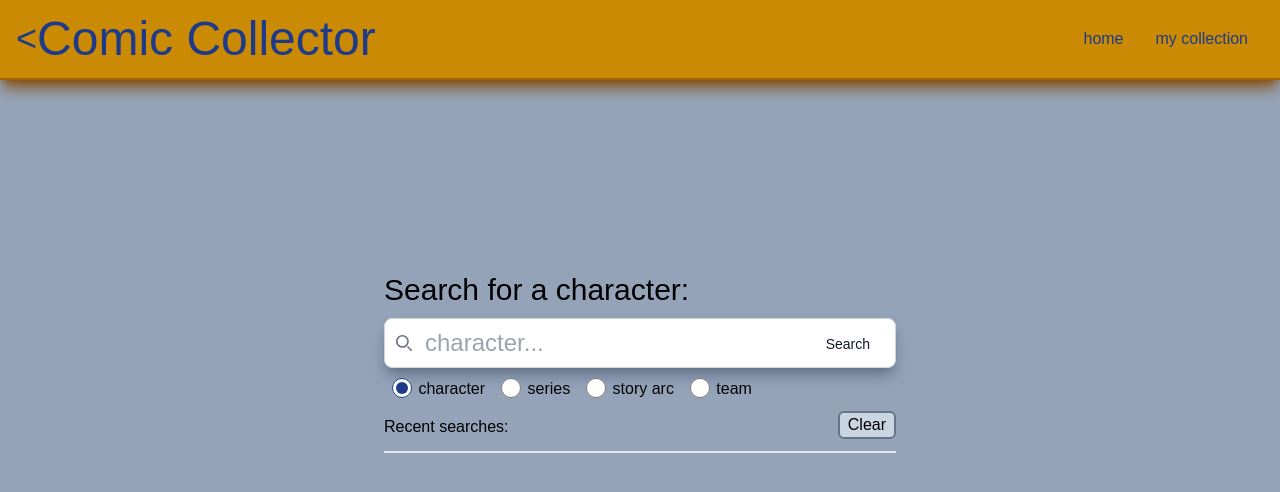
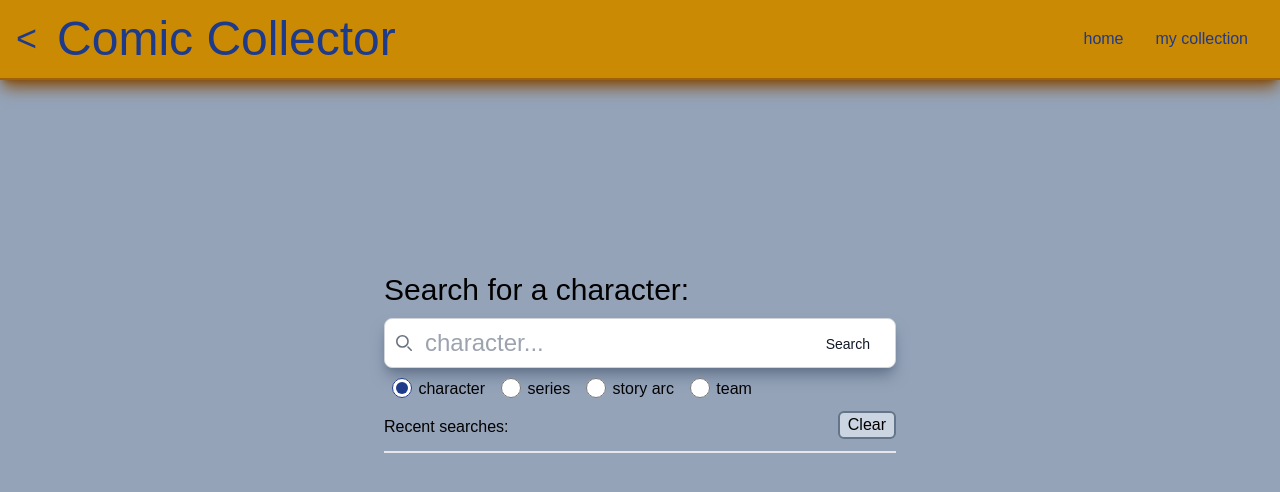
Before and after one commit to krukm/ComicTracker, a Next.js app: page / in a window 1280 px wide. Shown: the top 492 px of the page. Built offline with nearby package versions, Linux system fonts and the light colour scheme; a web font is replaced by a local one.

Commit message:
refactor: remove image optimization

```diff
--- a/next.config.js
+++ b/next.config.js
@@ -15,6 +15,7 @@ const nextConfig = {
         pathname: '/media/**',
       },
     ],
+    unoptimized: true,
   },
 }
 
--- a/src/app/series-issues/[...slug]/page.tsx
+++ b/src/app/series-issues/[...slug]/page.tsx
@@ -4,8 +4,6 @@ import { toYearOnly } from '../../../../utils/dates'
 import { PaginatedIssueList } from '../../../../types/issue/paginated-issue-list'
 import { paginationPageNumber } from '../../../../utils/regex'
 import { getPaginatedIssueList } from '@/app/api/requests/pagination-requests'
-import { getSeriesInfo } from '@/app/api/requests/series-requests'
-import { Series } from '../../../../types/series/series'
 
 export default async function SeriesIssues({
   params,
@@ -20,7 +18,7 @@ export default async function SeriesIssues({
 
   return (
     <div className="page">
-      <div className="page-header flex flex-col md:flex-row">
+      <div className="page-header flex flex-col">
         <div className="">{issueList.results[0].series.name}</div>
         <div className="text-xl">Issue count: {issueList.count}</div>
         <div className=" text-xl">
--- a/src/components/Navbar/Navbar.tsx
+++ b/src/components/Navbar/Navbar.tsx
@@ -29,7 +29,7 @@ export default function Navbar() {
       className={`${rubikGlitch.className} flex justify-between items-center w-full h-20 px-4 z-50 border-b-2 border-yellow-700 text-blue-900 bg-yellow-600 shadow-lg shadow-yellow-800 fixed nav`}
     >
       <div className="flex">
-        <Button className=" text-4xl" onClick={() => router.back()}>
+        <Button className="pr-5 text-4xl" onClick={() => router.back()}>
           &#60;
         </Button>
         <h1 className="text-4xl text-center md:text-5xl">Comic Collector</h1>
```
